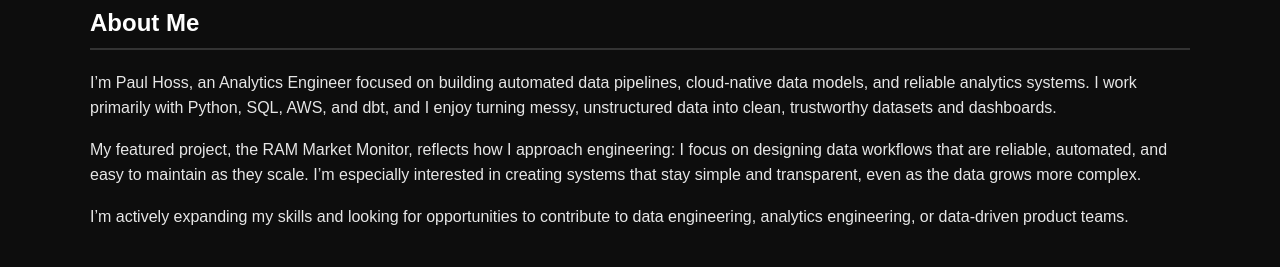
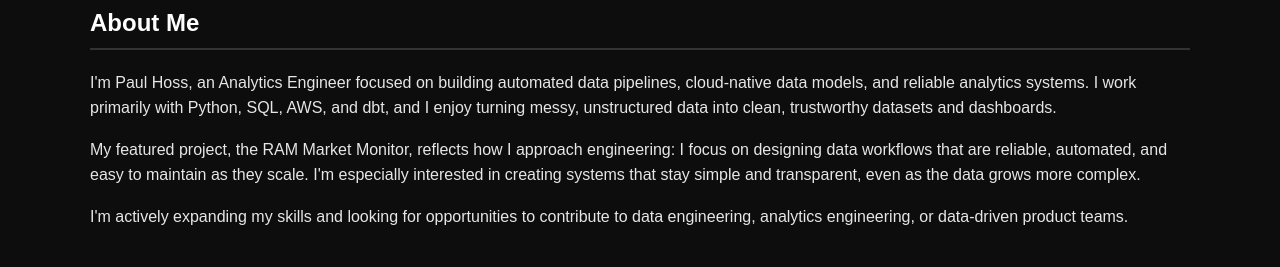
Before and after one commit to PaulHoss/paulhoss.github.io, a plain HTML site: page index.html in a window 1280 px wide. Shown: the part 339-606 px from the top of the page. Drawn offline with Linux system fonts and the light colour scheme.

Commit message:
edit: changed a few characters for compatibility

```diff
--- a/index.html
+++ b/index.html
@@ -134,20 +134,20 @@
     <section id="about">
         <h2>About Me</h2>
         <p>
-            I’m Paul Hoss, an Analytics Engineer focused on building automated data pipelines, cloud‑native data models,
+            I'm Paul Hoss, an Analytics Engineer focused on building automated data pipelines, cloud-native data models,
              and reliable analytics systems. I work primarily with Python, SQL, AWS, and dbt, and I enjoy turning messy,
              unstructured data into clean, trustworthy datasets and dashboards.
         </p>
 
         <p>
             My featured project, the RAM Market Monitor, reflects how I approach engineering: I focus on designing data
-            workflows that are reliable, automated, and easy to maintain as they scale. I’m especially interested in
+            workflows that are reliable, automated, and easy to maintain as they scale. I'm especially interested in
             creating systems that stay simple and transparent, even as the data grows more complex.
         </p>
 
         <p>
-            I’m actively expanding my skills and looking for opportunities to contribute to data engineering, analytics
-            engineering, or data‑driven product teams.
+            I'm actively expanding my skills and looking for opportunities to contribute to data engineering, analytics
+            engineering, or data-driven product teams.
         </p>
 
     </section>
```
